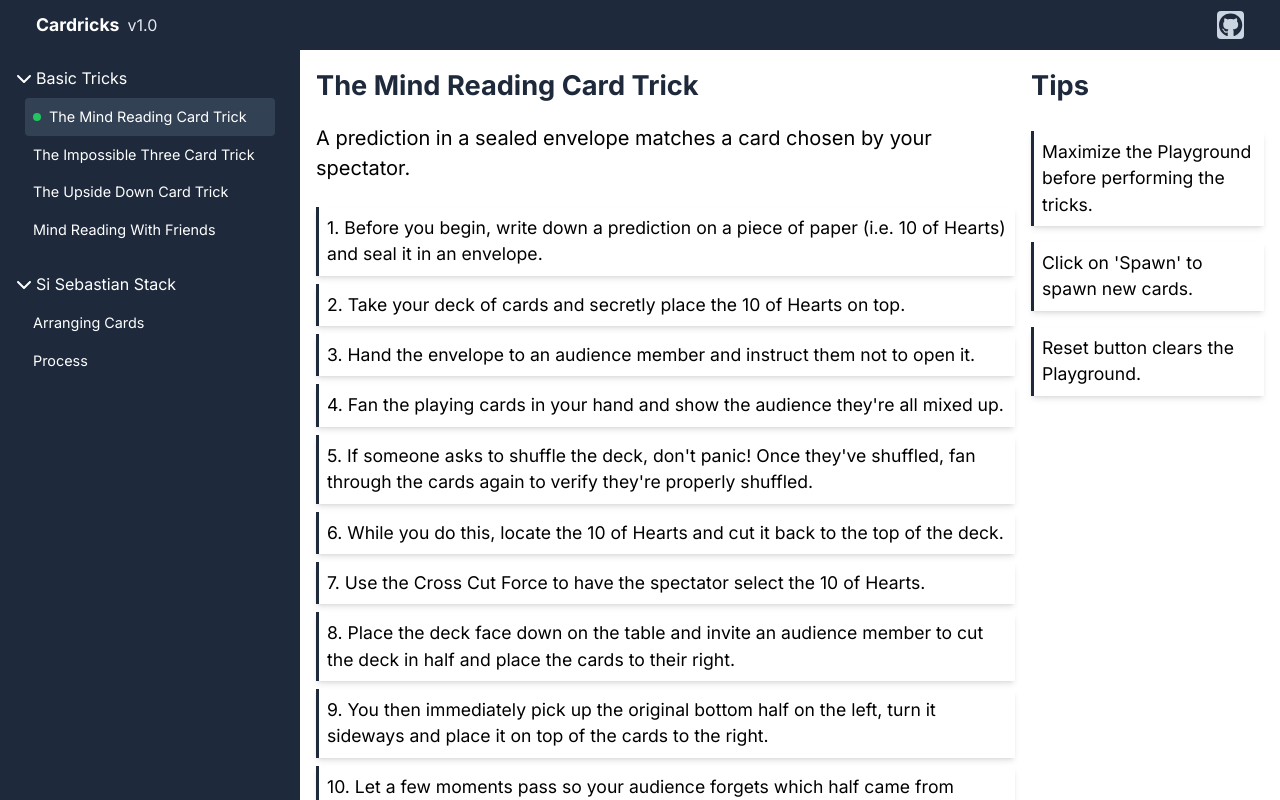
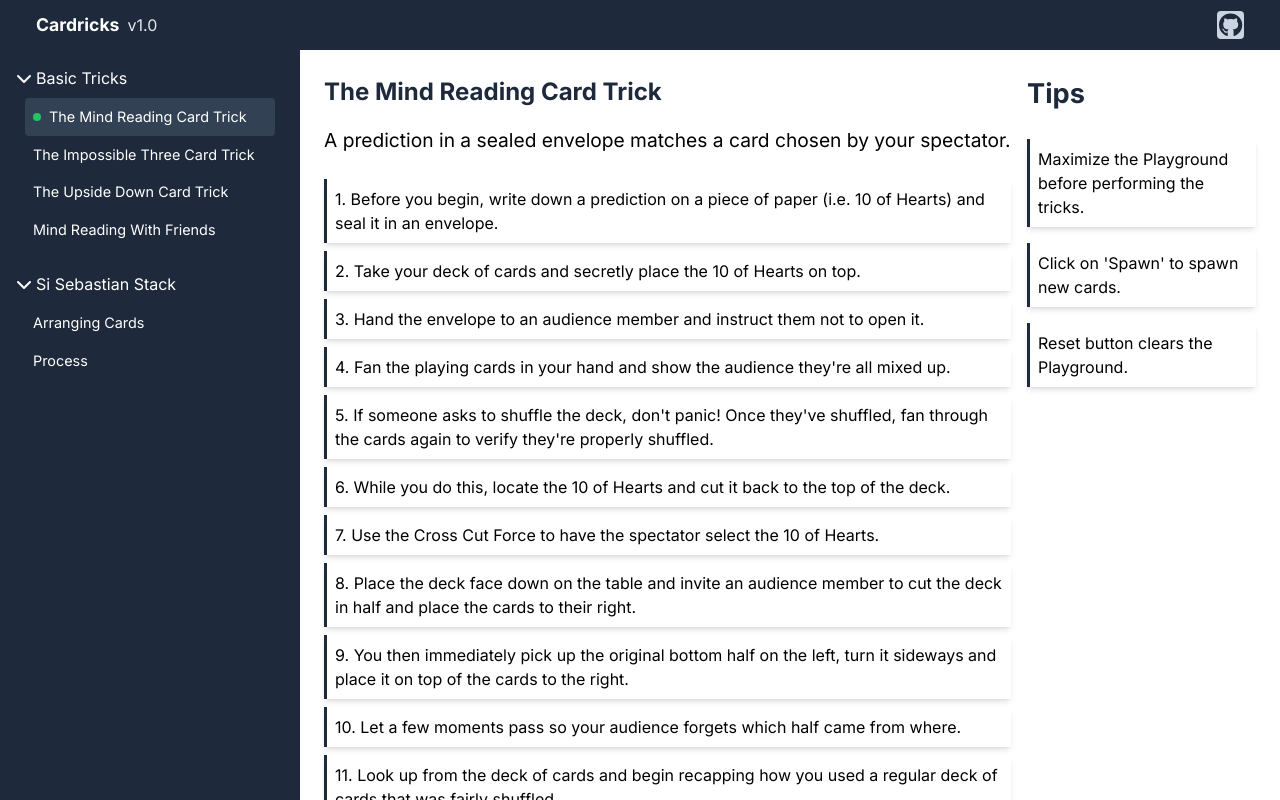
Before and after one commit to lakshyamahawar14/cardricks, a Vue app: page /basic-tricks/1 in a window 1280 px wide. Built offline with nearby package versions, Linux system fonts and the light colour scheme.

Commit message:
updating paddings and all

```diff
--- a/src/App.vue
+++ b/src/App.vue
@@ -8,7 +8,7 @@
         paddingLeft: store.isSmallScreen ? '0' : '300px',
       }"
     >
-      <router-view class="p-4 w-full" id="mainApp" />
+      <router-view class="w-full min-h-[calc(100vh-50px)]" id="mainApp" />
     </div>
   </div>
 </template>
--- a/src/components/PlaygroundTools.vue
+++ b/src/components/PlaygroundTools.vue
@@ -30,7 +30,6 @@
 <script setup lang="ts">
 import { FontAwesomeIcon } from "@fortawesome/vue-fontawesome";
 import { faExpand, faCompress } from "@fortawesome/free-solid-svg-icons";
-import { defineEmits } from "vue";
 
 const emit = defineEmits([
   "toggle-fullscreen",
--- a/src/views/BasicTricks.vue
+++ b/src/views/BasicTricks.vue
@@ -1,16 +1,16 @@
 <template>
-  <div class="">
-    <div class="flex justify-center flex-col lg:flex-row gap-4">
+  <div class="p-6 flex flex-col justify-between">
+    <div class="flex justify-center items-start flex-col lg:flex-row gap-4">
       <div class="flex justify-start flex-col items-start w-full">
-        <h1 class="text-[1.7rem] font-bold text-slate-800" :id="currentLinkId">
+        <h1 class="text-[1.5rem] font-bold text-slate-800" :id="currentLinkId">
           {{ currentLink?.text }}
         </h1>
-        <h2 class="text-[1.25rem] my-4">{{ currentLink?.description }}</h2>
-        <div class="">
+        <h2 class="text-[1.2rem] my-4">{{ currentLink?.description }}</h2>
+        <div class="w-full">
           <p
             v-for="(step, index) in currentLink?.steps"
             :key="step"
-            class="text-[1.1rem] p-2 border-l-[3px] border-[rgb(30,41,59)] my-2 shadow-md"
+            class="text-[1rem] p-2 border-l-[3px] border-[rgb(30,41,59)] my-2 shadow-md"
           >
             {{ index + 1 }}. {{ step }}
           </p>
@@ -21,17 +21,17 @@
         <h1 class="text-[1.7rem] font-bold text-slate-800">Tips</h1>
         <div class="flex flex-col my-4">
           <p
-            class="text-[1.1rem] p-2 border-l-[3px] border-[rgb(30,41,59)] my-2 shadow-md"
+            class="text-[1rem] p-2 border-l-[3px] border-[rgb(30,41,59)] my-2 shadow-md"
           >
             Maximize the Playground before performing the tricks.
           </p>
           <p
-            class="text-[1.1rem] p-2 border-l-[3px] border-[rgb(30,41,59)] my-2 shadow-md"
+            class="text-[1rem] p-2 border-l-[3px] border-[rgb(30,41,59)] my-2 shadow-md"
           >
             Click on 'Spawn' to spawn new cards.
           </p>
           <p
-            class="text-[1.1rem] p-2 border-l-[3px] border-[rgb(30,41,59)] my-2 shadow-md"
+            class="text-[1rem] p-2 border-l-[3px] border-[rgb(30,41,59)] my-2 shadow-md"
           >
             Reset button clears the Playground.
           </p>
@@ -39,10 +39,8 @@
       </div>
     </div>
 
-    <div class="flex justify-center flex-col items-start py-4">
-      <h2 class="text-[1.5rem] font-bold py-4">
-        Follow the steps given above and learn this trick!
-      </h2>
+    <div class="flex justify-center flex-col items-start">
+      <h2 class="text-[1.5rem] font-bold py-4">Practice in Playground</h2>
       <button
         type="submit"
         class="bg-slate-700 hover:bg-slate-900 text-white font-bold py-2 px-4 rounded"
--- a/src/views/Home.vue
+++ b/src/views/Home.vue
@@ -1,16 +1,16 @@
 <template>
-  <div class="">
-    <div class="flex justify-center flex-col items-start pb-4">
+  <div class="p-6 flex flex-col justify-center items-center">
+    <div class="flex justify-center flex-col items-start py-4">
       <h1
         class="text-[2rem] font-bold pl-4 pb-4 border-l-[3px] border-b-[3px] rounded-bl-[10px] border-[rgb(30,41,59)] text-slate-800"
       >
         Welcome to Cardricks!
       </h1>
-      <h2 class="text-[1.4rem] my-4 text-center">
+      <h2 class="text-[1.2rem] my-4 text-center">
         At Cardricks, you can learn card tricks and perform their right inside
         your browser.
       </h2>
-      <p class="text-[1.2rem] text-justify my-4">
+      <p class="text-[1rem] text-justify my-4">
         Dive into the learning of some cards magic tricks performed by well
         known magicians all over the world. These tricks are compiled from all
         over the internet. There are playgrounds for each trick where you can
@@ -19,15 +19,15 @@
         any trick name in order to expand or shrink it. You can click on any
         sublink inside a trick in order to jump to that.
       </p>
-      <p class="text-[1.2rem] py-4">Happy Learning!</p>
+      <p class="text-[1rem] py-4">Happy Learning!</p>
     </div>
-    <div class="flex justify-center flex-col items-center py-4">
+    <div class="flex justify-center flex-col items-center py-4 w-full">
       <p class="font-bold text-[1.7rem] my-2 text-slate-800">
         Learn The Tricks!
       </p>
       <button
         type="submit"
-        class="bg-slate-700 hover:bg-slate-900 text-white font-bold py-2 px-4 rounded"
+        class="bg-slate-700 hover:bg-slate-900 text-white font-bold py-2 px-4 rounded text-[0.8rem]"
         @click="startTricks"
       >
         Start
--- a/src/views/Playground.vue
+++ b/src/views/Playground.vue
@@ -1,6 +1,6 @@
 <template>
   <div
-    class="flex h-full w-full justify-start flex-col items-center bg-white overflow-hidden"
+    class="flex h-full justify-start flex-col items-center border-2 bg-white overflow-hidden"
   >
     <div class="absolute top-4 z-[15]">
       <PlaygroundTools
--- a/src/views/SiSebastianStack.vue
+++ b/src/views/SiSebastianStack.vue
@@ -1,16 +1,16 @@
 <template>
-  <div class="">
-    <div class="flex justify-center flex-col lg:flex-row gap-4">
+  <div class="p-6 flex flex-col justify-between">
+    <div class="flex justify-center items-start flex-col lg:flex-row gap-4">
       <div class="flex justify-start flex-col items-start w-full">
-        <h1 class="text-[1.7rem] font-bold text-slate-800" :id="currentLinkId">
+        <h1 class="text-[1.5rem] font-bold text-slate-800" :id="currentLinkId">
           {{ currentLink?.text }}
         </h1>
-        <h2 class="text-[1.25rem] my-4">{{ currentLink?.description }}</h2>
-        <div class="">
+        <h2 class="text-[1.2rem] my-4">{{ currentLink?.description }}</h2>
+        <div class="w-full">
           <p
             v-for="(step, index) in currentLink?.steps"
             :key="step"
-            class="text-[1.1rem] p-2 border-l-[3px] border-[rgb(30,41,59)] my-2 shadow-md"
+            class="text-[1rem] p-2 border-l-[3px] border-[rgb(30,41,59)] my-2 shadow-md"
           >
             {{ index + 1 }}. {{ step }}
           </p>
@@ -18,20 +18,20 @@
       </div>
 
       <div class="relative w-full lg:w-1/3">
-        <h1 class="text-[1.7rem] font-bold text-slate-800">Tips</h1>
+        <h1 class="text-[1.5rem] font-bold text-slate-800">Tips</h1>
         <div class="flex flex-col my-4">
           <p
-            class="text-[1.1rem] p-2 border-l-[3px] border-[rgb(30,41,59)] my-2 shadow-md"
+            class="text-[1rem] p-2 border-l-[3px] border-[rgb(30,41,59)] my-2 shadow-md"
           >
             Maximize the Playground before performing the tricks.
           </p>
           <p
-            class="text-[1.1rem] p-2 border-l-[3px] border-[rgb(30,41,59)] my-2 shadow-md"
+            class="text-[1rem] p-2 border-l-[3px] border-[rgb(30,41,59)] my-2 shadow-md"
           >
             Click on 'Spawn' to spawn new cards.
           </p>
           <p
-            class="text-[1.1rem] p-2 border-l-[3px] border-[rgb(30,41,59)] my-2 shadow-md"
+            class="text-[1rem] p-2 border-l-[3px] border-[rgb(30,41,59)] my-2 shadow-md"
           >
             Reset button clears the Playground.
           </p>
@@ -40,9 +40,7 @@
     </div>
 
     <div class="flex justify-center flex-col items-start py-4">
-      <h2 class="text-[1.5rem] font-bold py-4">
-        Follow the steps given above and learn this trick!
-      </h2>
+      <h2 class="text-[1.5rem] font-bold py-4">Practice on Playground</h2>
       <button
         type="submit"
         class="bg-slate-700 hover:bg-slate-900 text-white font-bold py-2 px-4 rounded"
```
